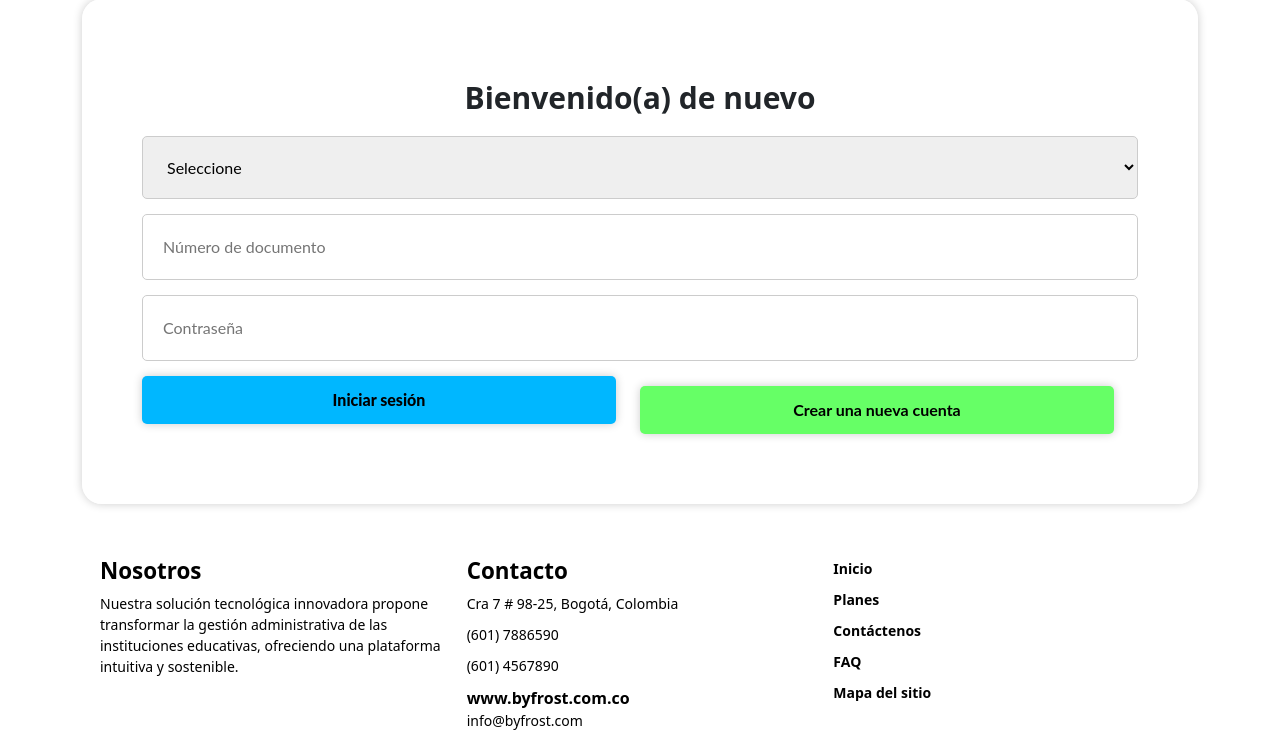
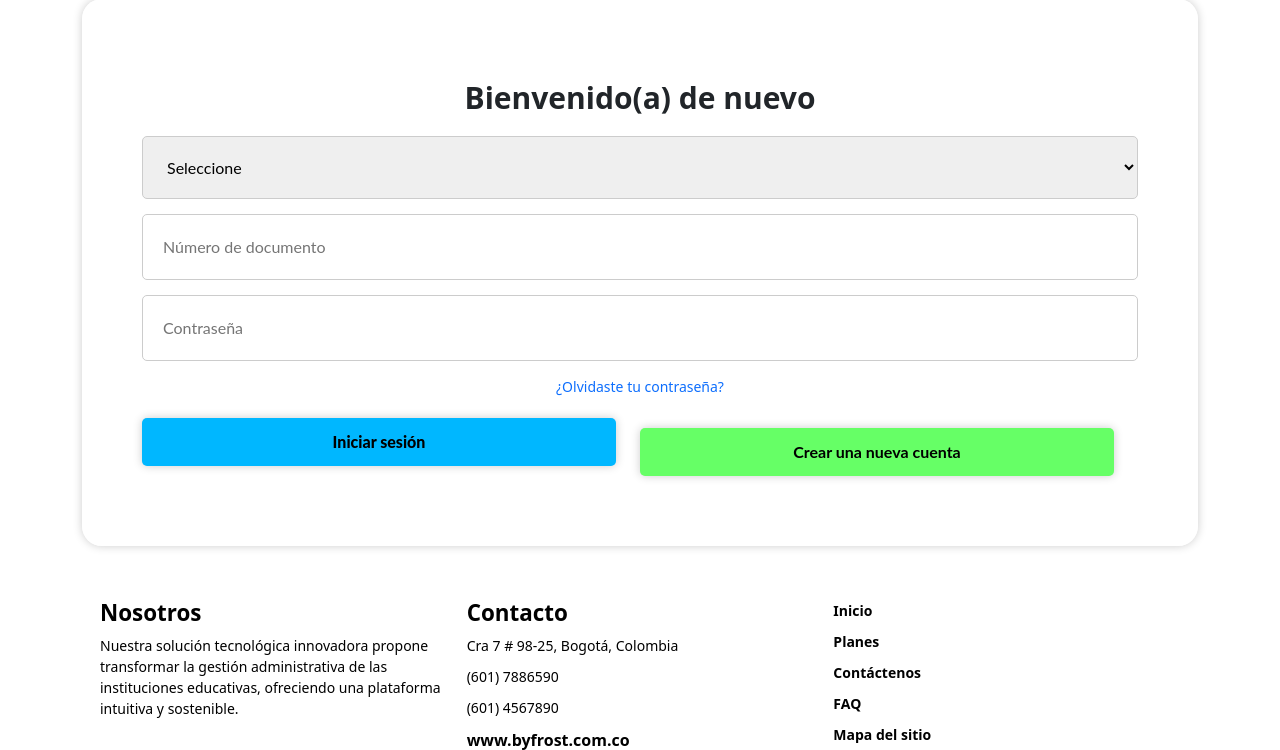
Before and after one commit to IvanByfrost/byfrost1.0, a PHP site: page /login in a window 1280 px wide. Shown: the part 113-863 px from the top of the page. Run offline with PHP 8.4, Linux system fonts and the light colour scheme; some libraries are stand-ins or nearby versions.

Commit message:
feat: agregar enlace de "olvidé contraseña" en la vista de inicio de sesión

```diff
--- a/app/views/index/login.php
+++ b/app/views/index/login.php
@@ -35,6 +35,13 @@ require_once __DIR__ . '/../layouts/header.php';
                     <input type="password" class="inputEstilo1" id="userPassword" name="userPassword" placeholder="Contraseña" required>
                 </div>
 
+                <!-- Enlace de olvidé contraseña -->
+                <div class="col-12 text-center mb-3">
+                    <a href="#" id="forgotPassword" class="text-primary" style="text-decoration: none; font-size: 14px;">
+                        ¿Olvidaste tu contraseña?
+                    </a>
+                </div>
+
                 <div class="row">
                     <div class="col-6">
                         <button type="submit" id="iniciar-sesion"
```
